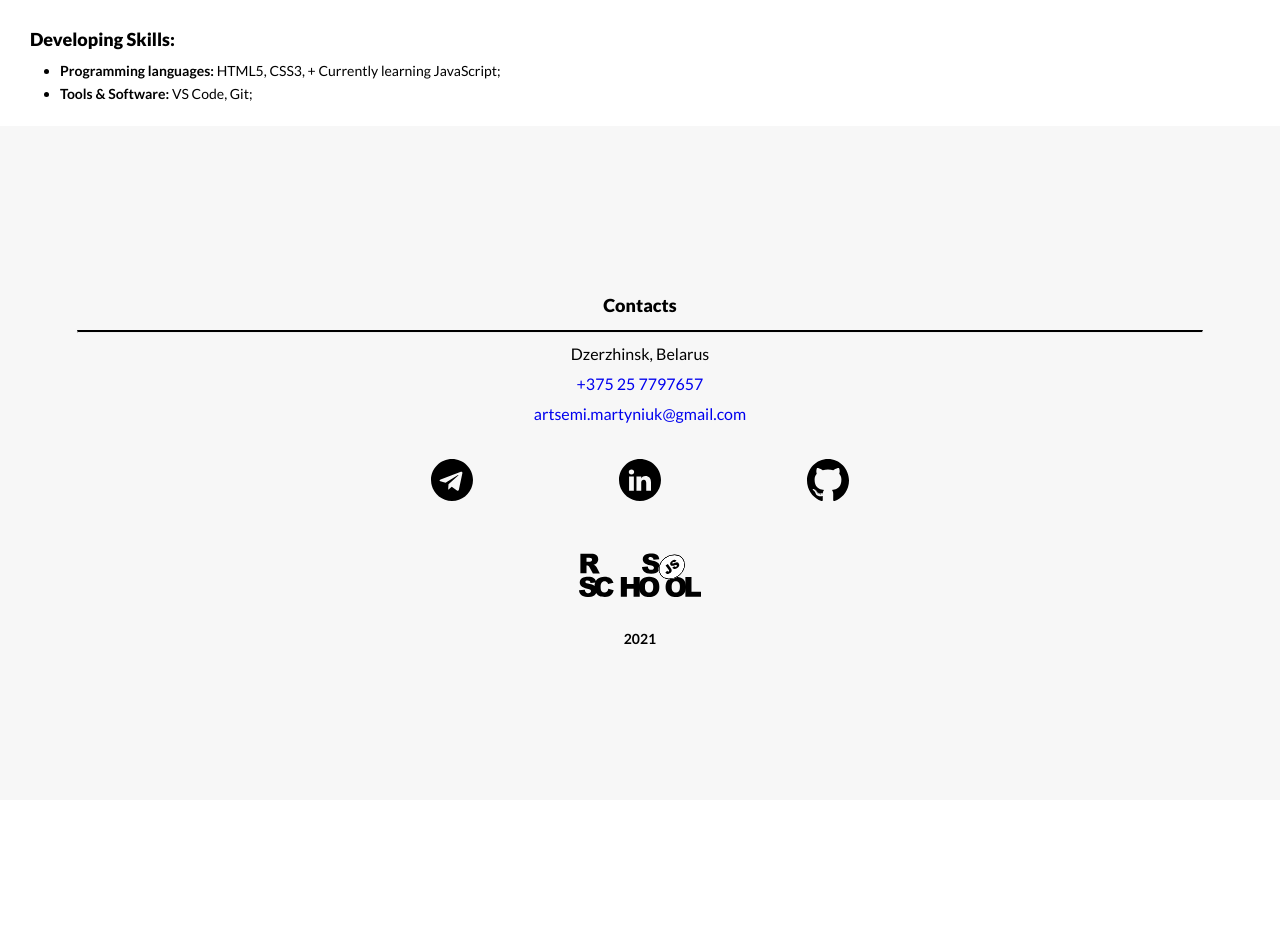
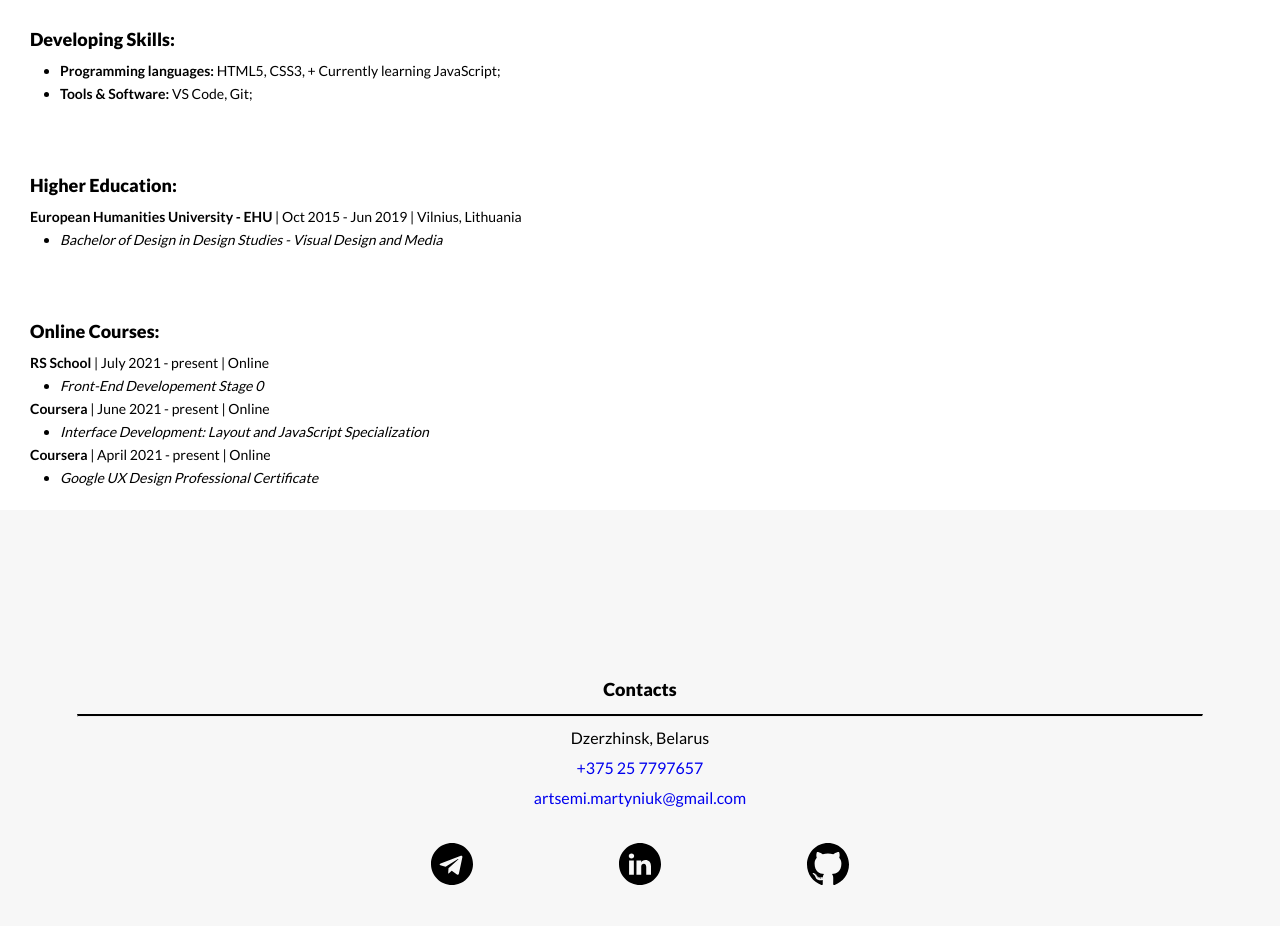
Before and after one commit to artemiusMar/rsschool-cv, a plain HTML site: page index.html in a window 1280 px wide. Shown: the part 1039-1965 px from the top of the page. Before the commit the page ends 1839 px from the top, so only its background shows below. Drawn offline with Linux system fonts and the light colour scheme.

Commit message:
feat: add education sections

```diff
--- a/index.html
+++ b/index.html
@@ -68,6 +68,39 @@
                 </article>
             </section>
         </div>
+        <div class="block-education">
+            <section class="container-section_education">
+                <h2 class="visually-hidden">Education</h2>
+                <article class="block-article">
+                    <h2>Higher Education:</h2>
+                    <p><span class="text-bold">European Humanities University - EHU </span>| Oct 2015 - Jun 2019 |
+                        Vilnius, Lithuania</p>
+                    <ul>
+                        <li class="text-italic">Bachelor of Design in Design Studies - Visual Design and Media</li>
+                    </ul>
+                </article>
+            </section>
+        </div>
+        <div class="block-courses">
+            <section class="container-section">
+                <h2 class="visually-hidden">Education - Online Courses</h2>
+                <article class="block-article">
+                    <h2>Online Courses:</h2>
+                    <p><span class="text-bold">RS School </span>| July 2021 - present | Online</p>
+                    <ul>
+                        <li class="text-italic">Front-End Developement Stage 0</li>
+                    </ul>
+                    <p><span class="text-bold">Coursera </span>| June 2021 - present | Online</p>
+                    <ul>
+                        <li class="text-italic">Interface Development: Layout and JavaScript Specialization</li>
+                    </ul>
+                    <p><span class="text-bold">Coursera </span>| April 2021 - present | Online</p>
+                    <ul>
+                        <li class="text-italic">Google UX Design Professional Certificate</li>
+                    </ul>
+                </article>
+            </section>
+        </div>
         <footer class="block-footer">
             <section class="container_footer">
                 <h2 class="visually-hidden">Contact info and links</h2>
```
